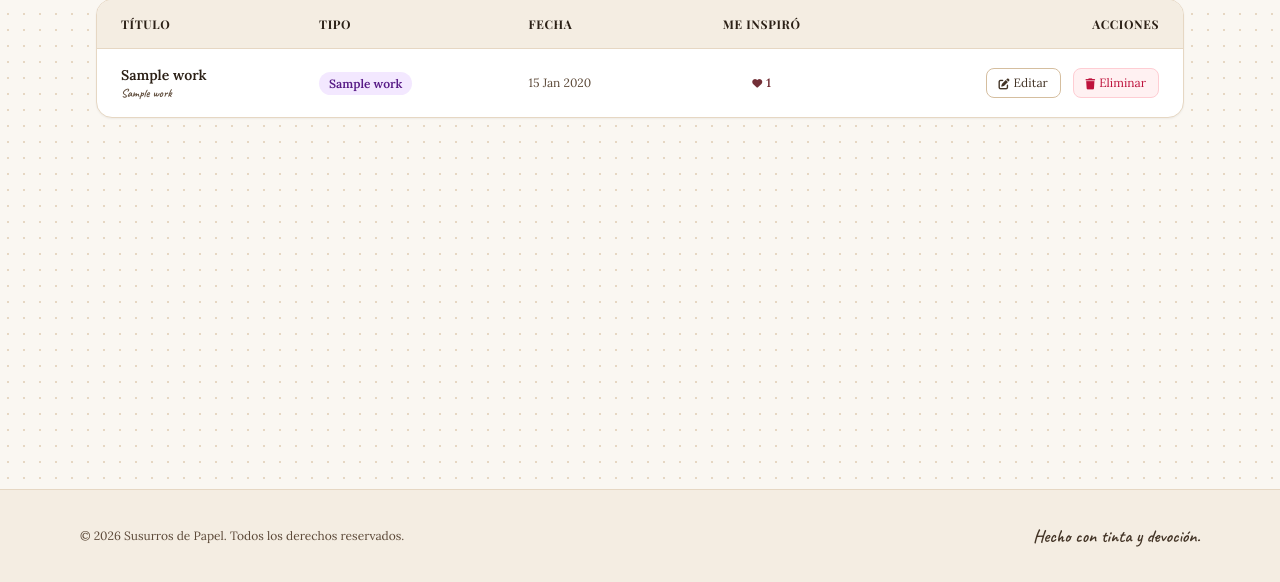
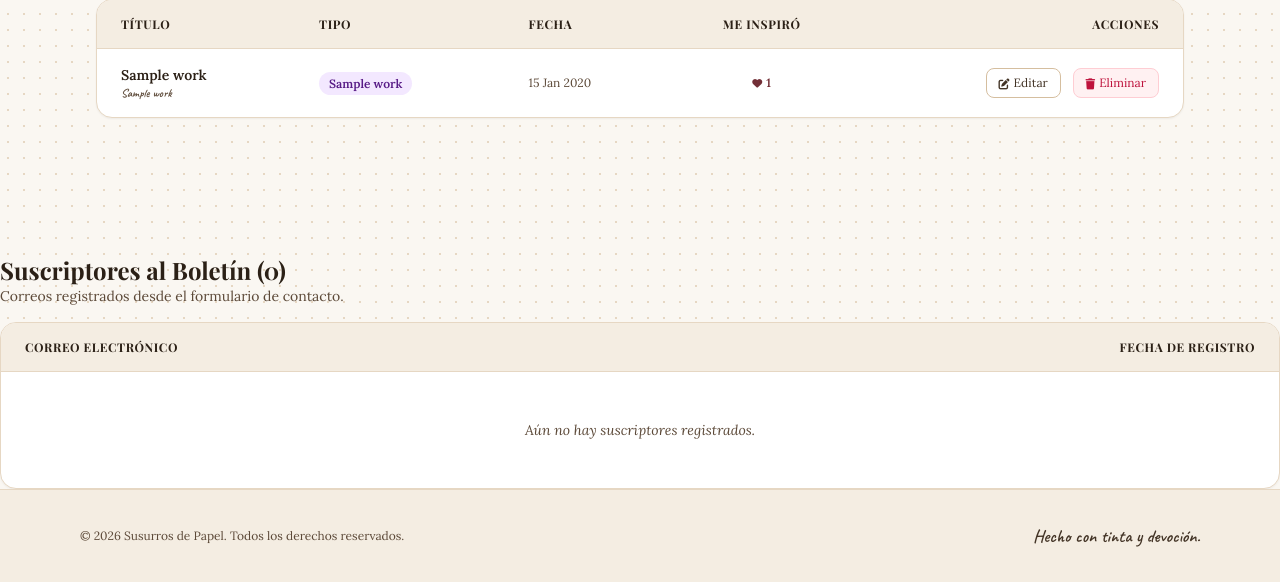
Before and after one commit to DiazD-2133/susurros_de_papel_app, a Flask app: page /admin in a window 1280 px wide. Shown: the part 218-800 px from the top of the page. Run offline with Flask 3, Linux system fonts and the light colour scheme; the visitor is signed in with stand-in values (Sample User, id 1); tables that the repository leaves empty hold one stand-in row (values such as "Sample post"); parts of the project's set-up code (start-up, migrations or seed data) failed here and were passed over; some libraries are stand-ins or nearby versions; some web fonts are replaced.

Commit message:
suscripciones
funcion suscribiar agregada

```diff
--- a/app.py
+++ b/app.py
@@ -145,6 +145,22 @@ def create_app():
 
     return app
 
+@app.route('/api/subscribe', methods=['POST'])
+def subscribe():
+    data = request.get_json() or {}
+    email = data.get('email', '').strip().lower()
+
+    if not email or '@' not in email:
+        return jsonify({'success': False, 'message': 'Correo inválido'}), 400
+
+    existing = Subscriber.query.filter_by(email=email).first()
+    if not existing:
+        new_sub = Subscriber(email=email)
+        db.session.add(new_sub)
+        db.session.commit()
+
+    return jsonify({'success': True})
+
 app = create_app()
 
 if __name__ == '__main__':
--- a/models.py
+++ b/models.py
@@ -47,3 +47,17 @@ class Work(db.Model):
             'featured': self.featured,
             'date': self.created_at.strftime('%d de %B, %Y')
         }
+
+class Subscriber(db.Model):
+    __tablename__ = 'subscribers'
+
+    id = db.Column(db.Integer, primary_key=True)
+    email = db.Column(db.String(120), unique=True, nullable=False)
+    created_at = db.Column(db.DateTime, default=datetime.utcnow)
+
+    def to_dict(self):
+        return {
+            'id': self.id,
+            'email': self.email,
+            'createdAt': self.created_at.strftime('%Y-%m-%dT%H:%M:%S.%fZ')
+        }
--- a/static/js/main.js
+++ b/static/js/main.js
@@ -331,12 +331,30 @@ function toggleMobileMenu() {
 
 function handleSubscribe(e) {
     e.preventDefault();
+    const input = e.target.querySelector('input[type="email"]');
+    const email = input ? input.value.trim() : '';
+
+    if (!email) return;
+
+    fetch('/api/subscribe', {
+        method: 'POST',
+        headers: { 'Content-Type': 'application/json' },
+        body: JSON.stringify({ email: email })
+    })
+        .then(res => res.json())
+        .then(data => {
+            if (data.success) {
                 const msg = document.getElementById('subscribe-message');
                 msg.classList.remove('hidden');
                 e.target.reset();
                 setTimeout(() => {
                     msg.classList.add('hidden');
                 }, 6000);
+            } else {
+                showToast(data.message || 'Error al procesar la suscripción');
+            }
+        })
+        .catch(() => showToast('Error de conexión al suscribir'));
 }
 
 function showToast(message) {
--- a/templates/admin_dashboard.html
+++ b/templates/admin_dashboard.html
@@ -9,7 +9,8 @@
             <h2 class="font-title text-3xl font-bold text-sepia-900">Panel de Control del Autor</h2>
             <p class="text-sepia-700 text-sm">Administra, edita o elimina las publicaciones existentes.</p>
         </div>
-        <a href="{{ url_for('create_work') }}" class="px-5 py-2.5 bg-accent-wine hover:bg-sepia-900 text-white text-sm font-medium rounded-xl transition-colors shadow-sm flex items-center justify-center gap-2 self-start sm:self-auto">
+        <a href="{{ url_for('create_work') }}"
+            class="px-5 py-2.5 bg-accent-wine hover:bg-sepia-900 text-white text-sm font-medium rounded-xl transition-colors shadow-sm flex items-center justify-center gap-2 self-start sm:self-auto">
             <i class="fa-solid fa-plus"></i> Publicar Nueva Obra
         </a>
     </div>
@@ -17,7 +18,8 @@
     <div class="bg-white rounded-2xl border border-sepia-200 overflow-hidden shadow-sm">
         <div class="overflow-x-auto">
             <table class="w-full text-left text-sm text-sepia-800">
-                <thead class="bg-sepia-100 text-sepia-900 font-title text-xs uppercase tracking-wider border-b border-sepia-200">
+                <thead
+                    class="bg-sepia-100 text-sepia-900 font-title text-xs uppercase tracking-wider border-b border-sepia-200">
                     <tr>
                         <th class="px-6 py-4">Título</th>
                         <th class="px-6 py-4">Tipo</th>
@@ -45,14 +47,18 @@
                             {{ work.created_at.strftime('%d %b %Y') }}
                         </td>
                         <td class="px-6 py-4 text-center text-xs font-semibold">
-                            <span class="text-accent-wine"><i class="fa-solid fa-heart mr-1 text-[10px]"></i>{{ work.likes }}</span>
+                            <span class="text-accent-wine"><i class="fa-solid fa-heart mr-1 text-[10px]"></i>{{
+                                work.likes }}</span>
                         </td>
                         <td class="px-6 py-4 text-right space-x-2">
-                            <a href="{{ url_for('edit_work', work_id=work.id) }}" class="inline-flex items-center px-3 py-1.5 rounded-lg border border-sepia-300 text-xs font-medium text-sepia-800 hover:bg-sepia-200 transition-colors">
+                            <a href="{{ url_for('edit_work', work_id=work.id) }}"
+                                class="inline-flex items-center px-3 py-1.5 rounded-lg border border-sepia-300 text-xs font-medium text-sepia-800 hover:bg-sepia-200 transition-colors">
                                 <i class="fa-solid fa-pen-to-square mr-1 text-[11px]"></i> Editar
                             </a>
-                            <form action="{{ url_for('delete_work', work_id=work.id) }}" method="POST" class="inline" onsubmit="return confirm('¿Seguro que deseas eliminar este texto? Esta acción no se puede deshacer.');">
-                                <button type="submit" class="inline-flex items-center px-3 py-1.5 rounded-lg bg-rose-50 text-rose-700 border border-rose-200 text-xs font-medium hover:bg-rose-100 transition-colors">
+                            <form action="{{ url_for('delete_work', work_id=work.id) }}" method="POST" class="inline"
+                                onsubmit="return confirm('¿Seguro que deseas eliminar este texto? Esta acción no se puede deshacer.');">
+                                <button type="submit"
+                                    class="inline-flex items-center px-3 py-1.5 rounded-lg bg-rose-50 text-rose-700 border border-rose-200 text-xs font-medium hover:bg-rose-100 transition-colors">
                                     <i class="fa-solid fa-trash mr-1 text-[11px]"></i> Eliminar
                                 </button>
                             </form>
@@ -70,4 +76,46 @@
         </div>
     </div>
 </main>
+
+<!-- Sección de Suscriptores -->
+<div class="mt-12">
+    <div class="mb-4">
+        <h3 class="font-title text-2xl font-bold text-sepia-900">
+            Suscriptores al Boletín ({{ subscribers|length }})
+        </h3>
+        <p class="text-sepia-700 text-sm">Correos registrados desde el formulario de contacto.</p>
+    </div>
+
+    <div class="bg-white rounded-2xl border border-sepia-200 overflow-hidden shadow-sm">
+        <div class="overflow-x-auto">
+            <table class="w-full text-left text-sm text-sepia-800">
+                <thead
+                    class="bg-sepia-100 text-sepia-900 font-title text-xs uppercase tracking-wider border-b border-sepia-200">
+                    <tr>
+                        <th class="px-6 py-4">Correo Electrónico</th>
+                        <th class="px-6 py-4 text-right">Fecha de Registro</th>
+                    </tr>
+                </thead>
+                <tbody class="divide-y divide-sepia-100">
+                    {% for sub in subscribers %}
+                    <tr class="hover:bg-sepia-50/50 transition-colors">
+                        <td class="px-6 py-4 font-medium text-sepia-900">
+                            <i class="fa-regular fa-envelope text-accent-wine mr-2"></i>{{ sub.email }}
+                        </td>
+                        <td class="px-6 py-4 text-right text-xs text-sepia-700">
+                            {{ sub.created_at.strftime('%d %b %Y — %H:%M') }}
+                        </td>
+                    </tr>
+                    {% else %}
+                    <tr>
+                        <td colspan="2" class="px-6 py-12 text-center text-sepia-700 italic">
+                            Aún no hay suscriptores registrados.
+                        </td>
+                    </tr>
+                    {% endfor %}
+                </tbody>
+            </table>
+        </div>
+    </div>
+</div>
 {% endblock %}
```
Lines whose indentation alone changed are shown as unchanged.
